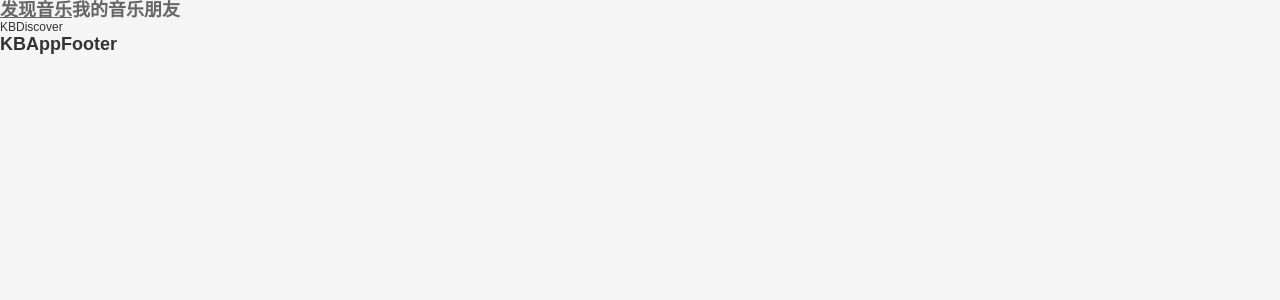
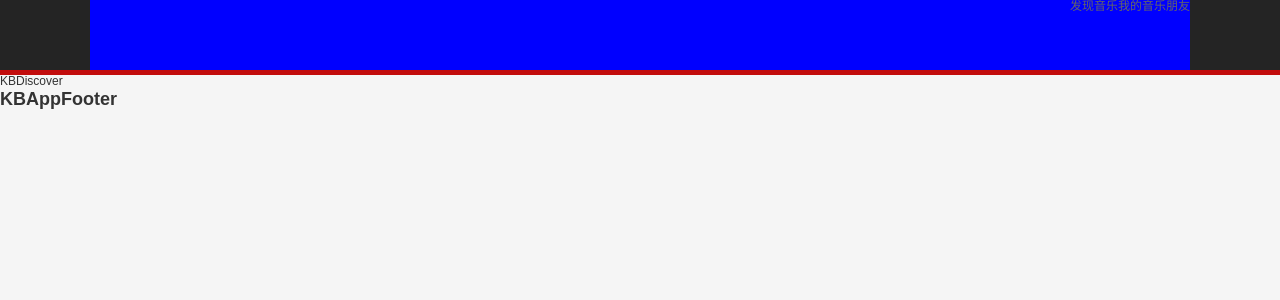
Before and after one commit to huangkairan/cloudmusic-react, a React (Create React App) app: page / in a window 1280 px wide. Shown: the top 300 px of the page. Built offline with nearby package versions, Linux system fonts and the light colour scheme.

Commit message:
style(app-header):设置头部样式

```diff
--- a/src/components/app-header/index.js
+++ b/src/components/app-header/index.js
@@ -1,14 +1,21 @@
 import React, { memo } from "react";
 import { NavLink } from "react-router-dom";
+import { HeaderWrapper, HeaderLeft, HeaderRight } from "./style";
 
 export default memo(function KBAppHeader() {
   return (
-    <div>
-      <h2>
-        <NavLink to="/">发现音乐</NavLink>
-        <NavLink to="/mine">我的音乐</NavLink>
-        <NavLink to="/friend">朋友</NavLink>
-      </h2>
-    </div>
+    <HeaderWrapper>
+      <div className="content wrap-v1">
+        <HeaderLeft>
+          <NavLink to="/"></NavLink>
+        </HeaderLeft>
+        <HeaderRight>
+          <NavLink to="/">发现音乐</NavLink>
+          <NavLink to="/mine">我的音乐</NavLink>
+          <NavLink to="/friend">朋友</NavLink>
+        </HeaderRight>
+      </div>
+      <div className="divider"></div>
+    </HeaderWrapper>
   );
 });
--- /dev/null
+++ b/src/components/app-header/style.js
@@ -0,0 +1,19 @@
+import styled from "styled-components";
+export const HeaderWrapper = styled.div`
+  height: 75px;
+  color: white;
+  background-color: #242424;
+  .content {
+    height: 70px;
+    background-color: blue;
+    display: flex;
+    justify-content: space-between;
+  }
+  .divider {
+    height: 5px;
+    background-color: #c20c0c;
+  }
+`;
+
+export const HeaderLeft = styled.div``;
+export const HeaderRight = styled.div``;
```
